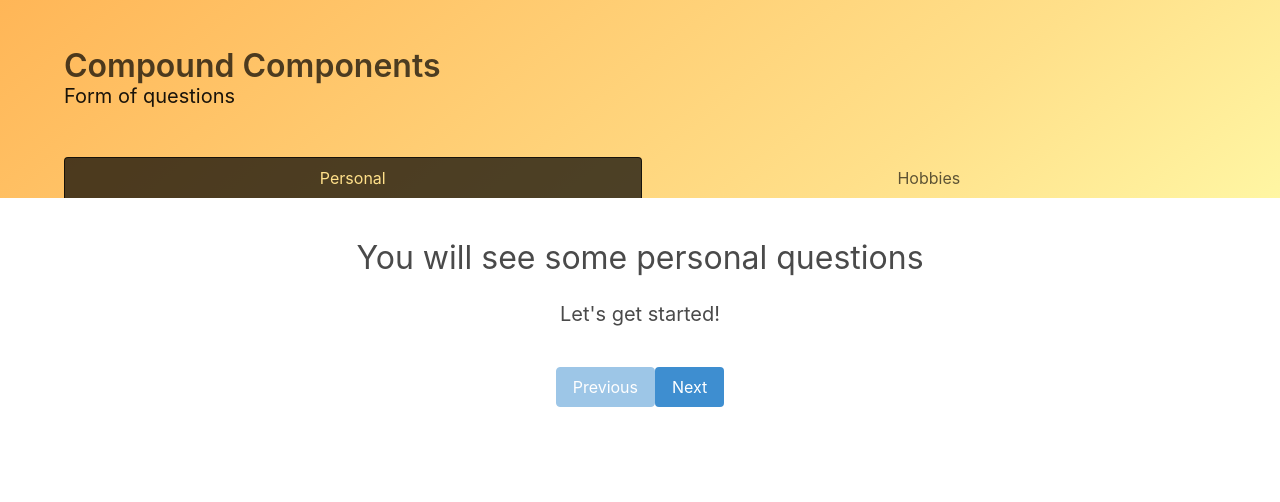
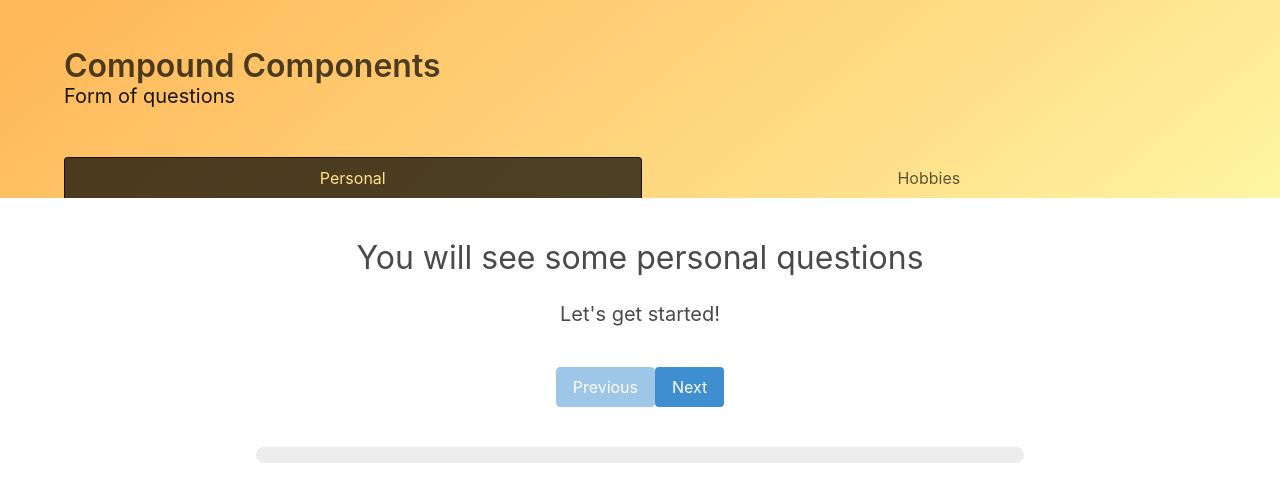
Before and after one commit to stoqel33/CompoundComponentsPattern-form, a React (Create React App) app: page /personal in a window 1280 px wide. Shown: the top 502 px of the page. Built offline with nearby package versions, Linux system fonts and the light colour scheme.

Commit message:
use progress bar

```diff
--- a/src/views/Hobbies/Hobbies.js
+++ b/src/views/Hobbies/Hobbies.js
@@ -88,6 +88,7 @@ const Hobbies = () => {
         <div className={styled.innerWrapper}>
           <MultiStep.Controls data={inputData} />
         </div>
+        <MultiStep.ProgessBar />
         <MultiStep.Result />
       </MultiStep.Wizard>
     </div>
--- a/src/views/Personal/Personal.js
+++ b/src/views/Personal/Personal.js
@@ -93,6 +93,7 @@ const Personal = () => {
         <div className={styled.innerWrapper}>
           <MultiStep.Controls data={inputData} />
         </div>
+        <MultiStep.ProgessBar />
         <MultiStep.Result />
       </MultiStep.Wizard>
     </div>
```
